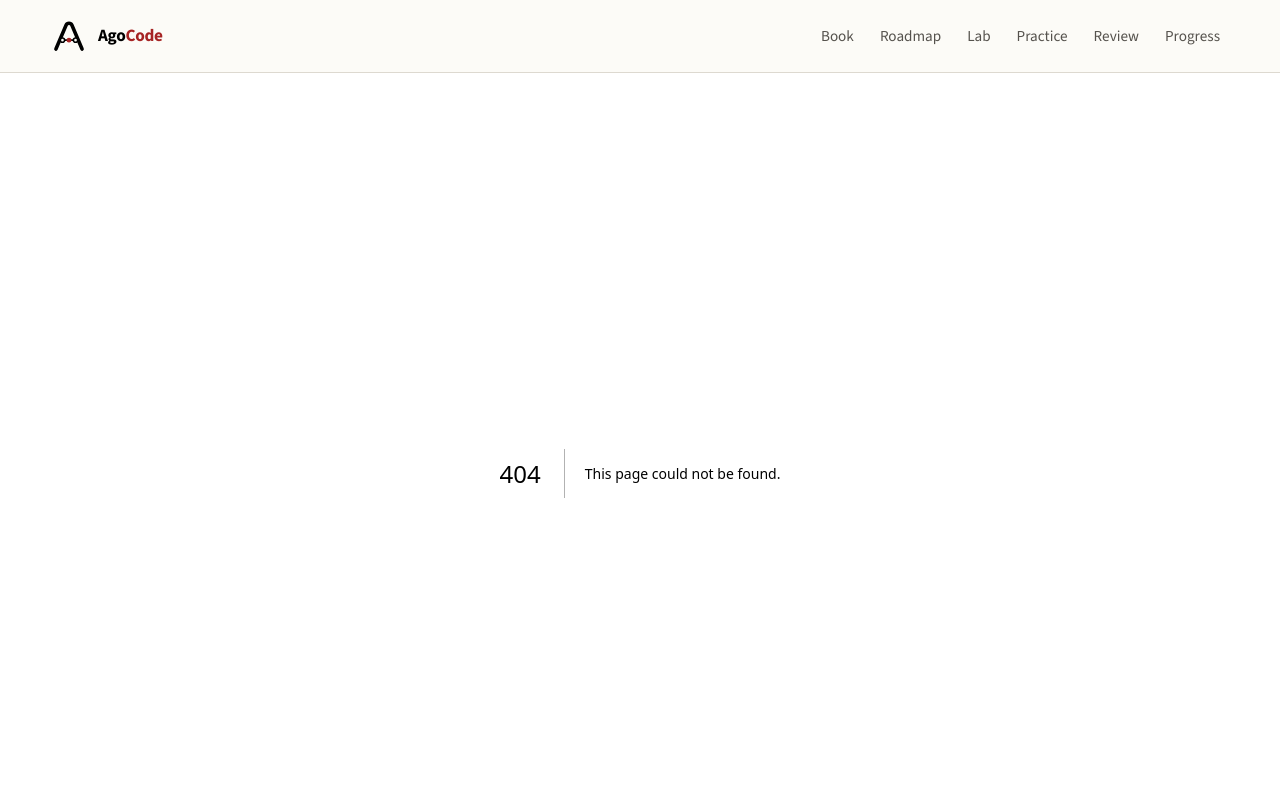
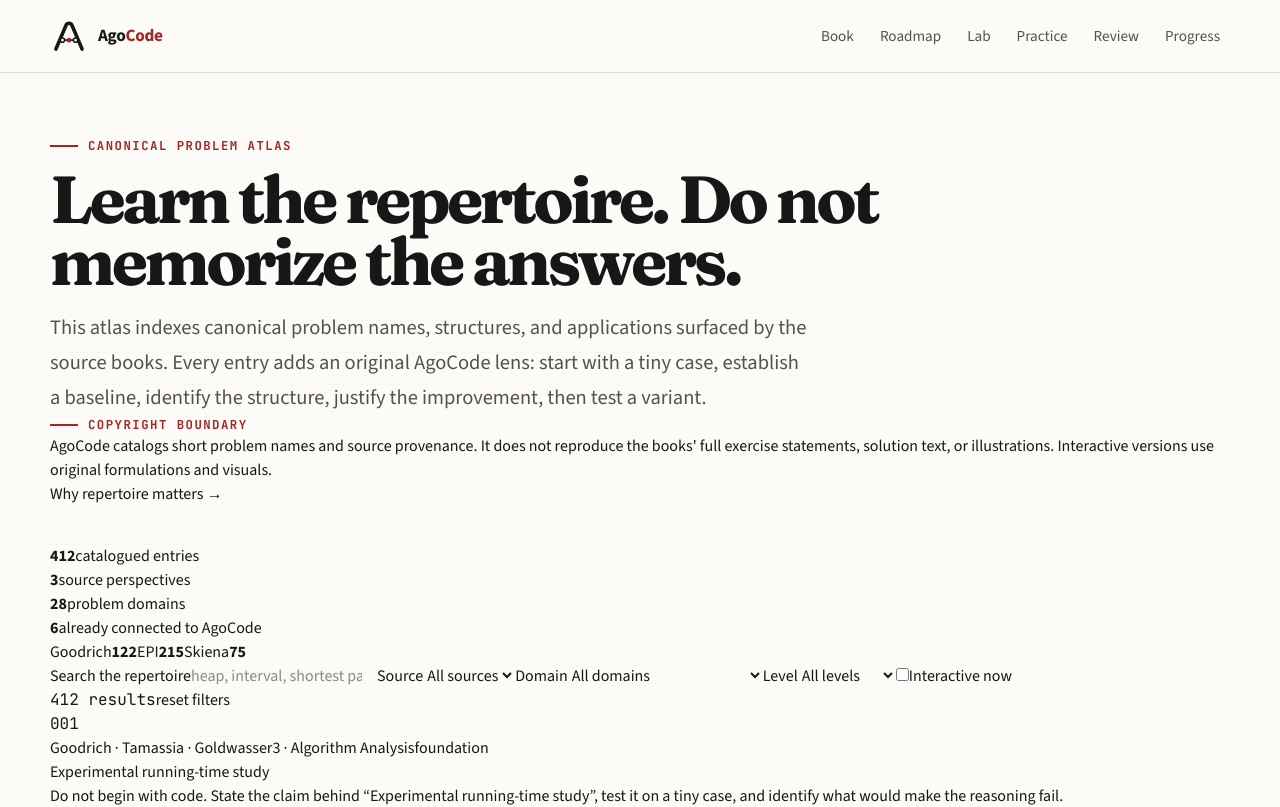
Before and after one commit to anatwork14/agocode, a Next.js app: page /exercises in a window 1280 px wide. Before the commit this address had no page. Shown: the top 807 px of the page. Built offline with nearby package versions, Linux system fonts and the light colour scheme.

Commit message:
feat: add canonical exercise atlas page

```diff
--- /dev/null
+++ b/app/exercises/page.tsx
@@ -0,0 +1,39 @@
+import Link from "next/link";
+import { ExerciseCatalog } from "@/components/exercises/ExerciseCatalog";
+
+export const metadata = {
+  title: "Exercise Atlas",
+  description: "A source-aware catalog of canonical data-structure and algorithm problems with AgoCode problem-solving lenses.",
+};
+
+export default function ExercisesPage() {
+  return (
+    <main className="page">
+      <div className="site-shell">
+        <div className="knowledge-hero">
+          <div>
+            <div className="eyebrow">Canonical problem atlas</div>
+            <h1 className="editorial-title editorial-title--compact">Learn the repertoire. Do not memorize the answers.</h1>
+            <p className="lede">
+              This atlas indexes canonical problem names, structures, and applications surfaced by the source books.
+              Every entry adds an original AgoCode lens: start with a tiny case, establish a baseline, identify the structure,
+              justify the improvement, then test a variant.
+            </p>
+          </div>
+          <aside className="knowledge-note">
+            <span className="eyebrow">Copyright boundary</span>
+            <p>
+              AgoCode catalogs short problem names and source provenance. It does not reproduce the books&apos; full exercise
+              statements, solution text, or illustrations. Interactive versions use original formulations and visuals.
+            </p>
+            <Link href="/blog#repertoire-not-memorization">Why repertoire matters →</Link>
+          </aside>
+        </div>
+
+        <section className="section" style={{ paddingTop: 38 }}>
+          <ExerciseCatalog />
+        </section>
+      </div>
+    </main>
+  );
+}
```
